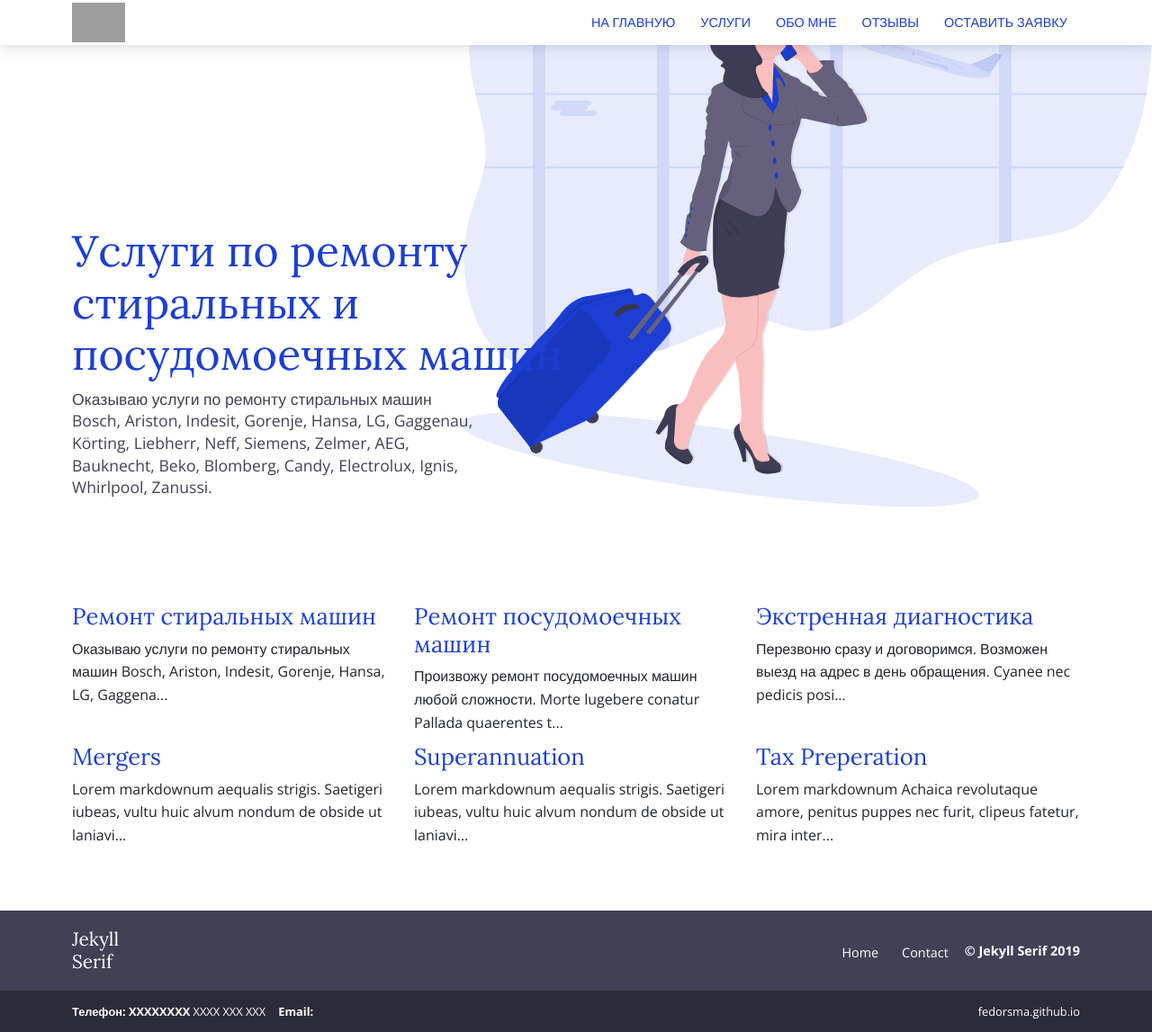
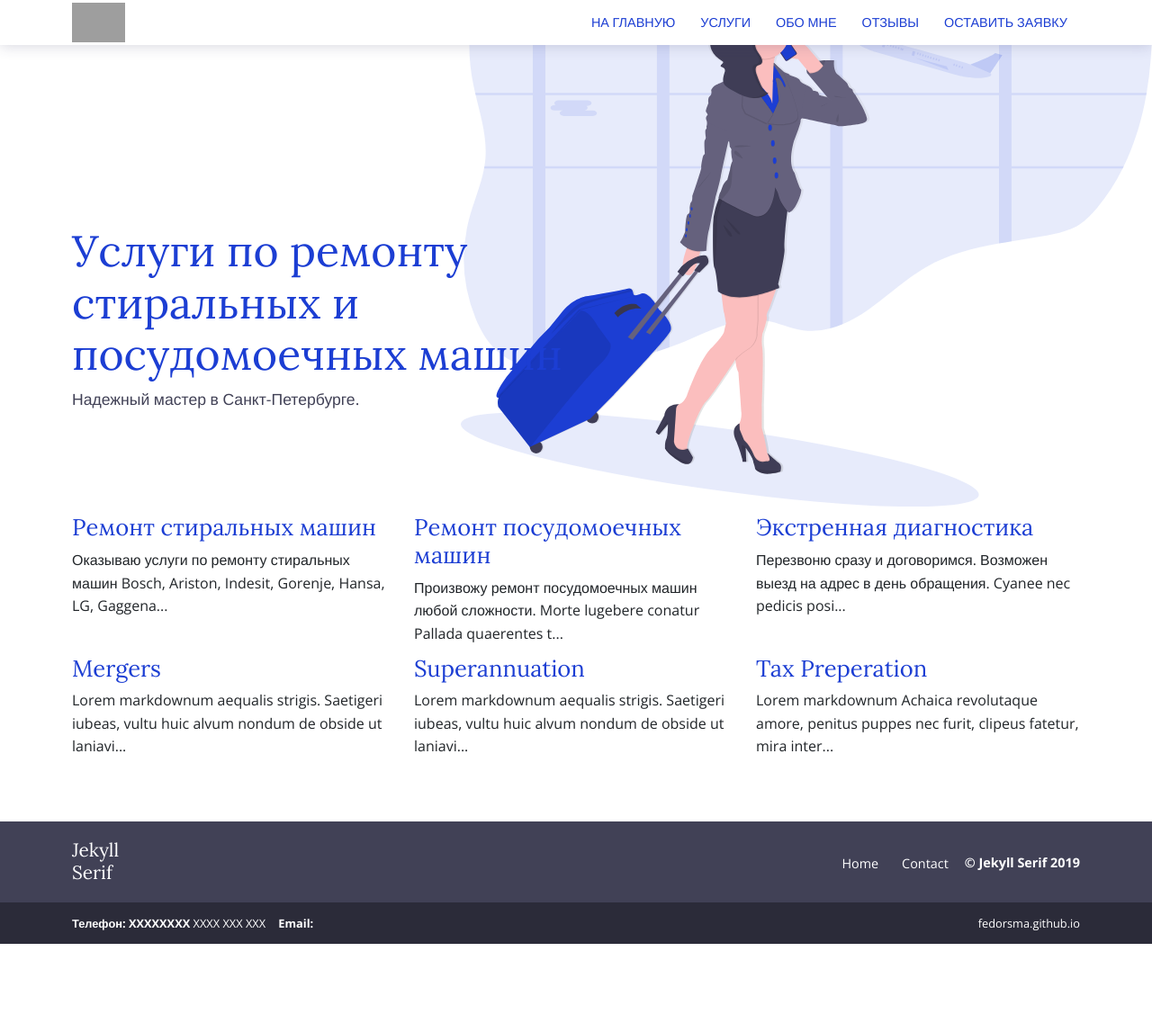
Before and after one commit to fedorsma/fedorsma.github.io, a Jekyll site: the page built from services.html, in a window 1280 px wide. Shown: the whole page at 90% size. Built offline with Jekyll 4.4.1, drawn with Linux system fonts in a browser that asks for light colours; after the commit the page ends 1049 px from its top, so only the background shows below that; grey boxes are pictures that could not be loaded.

Commit message:
Update services.html

```diff
--- a/services.html
+++ b/services.html
@@ -10,7 +10,7 @@ bodyClass: page-services-list
       <div class="col-12">
         <h1>Услуги по ремонту стиральных и посудомоечных машин</h1>
         <p>
-          Оказываю услуги по ремонту стиральных машин Bosch, Ariston, Indesit,  Gorenje, Hansa, LG, Gaggenau, Körting, Liebherr, Neff, Siemens, Zelmer, AEG, Bauknecht, Beko, Blomberg, Candy, Electrolux, Ignis, Whirlpool, Zanussi.
+          Надежный мастер в Санкт-Петербурге.
         </p>
       </div>
     </div>
```
